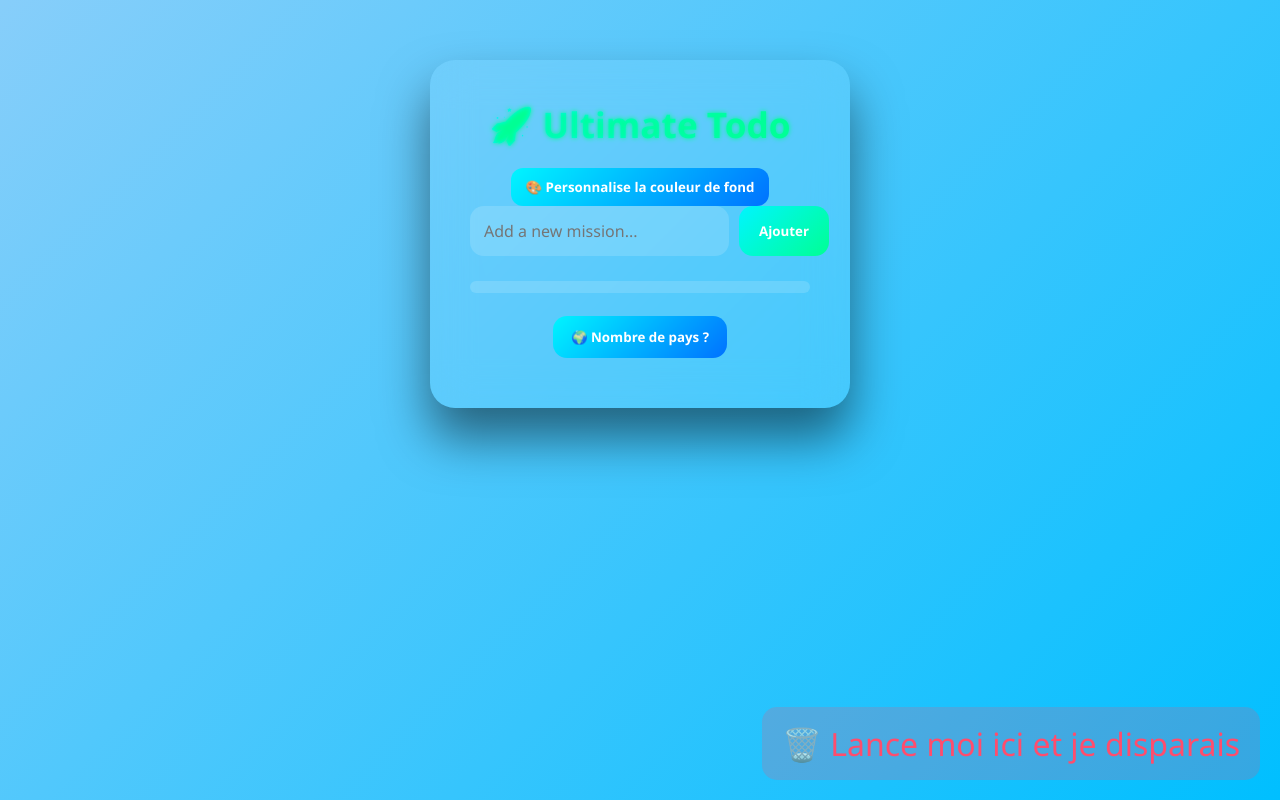
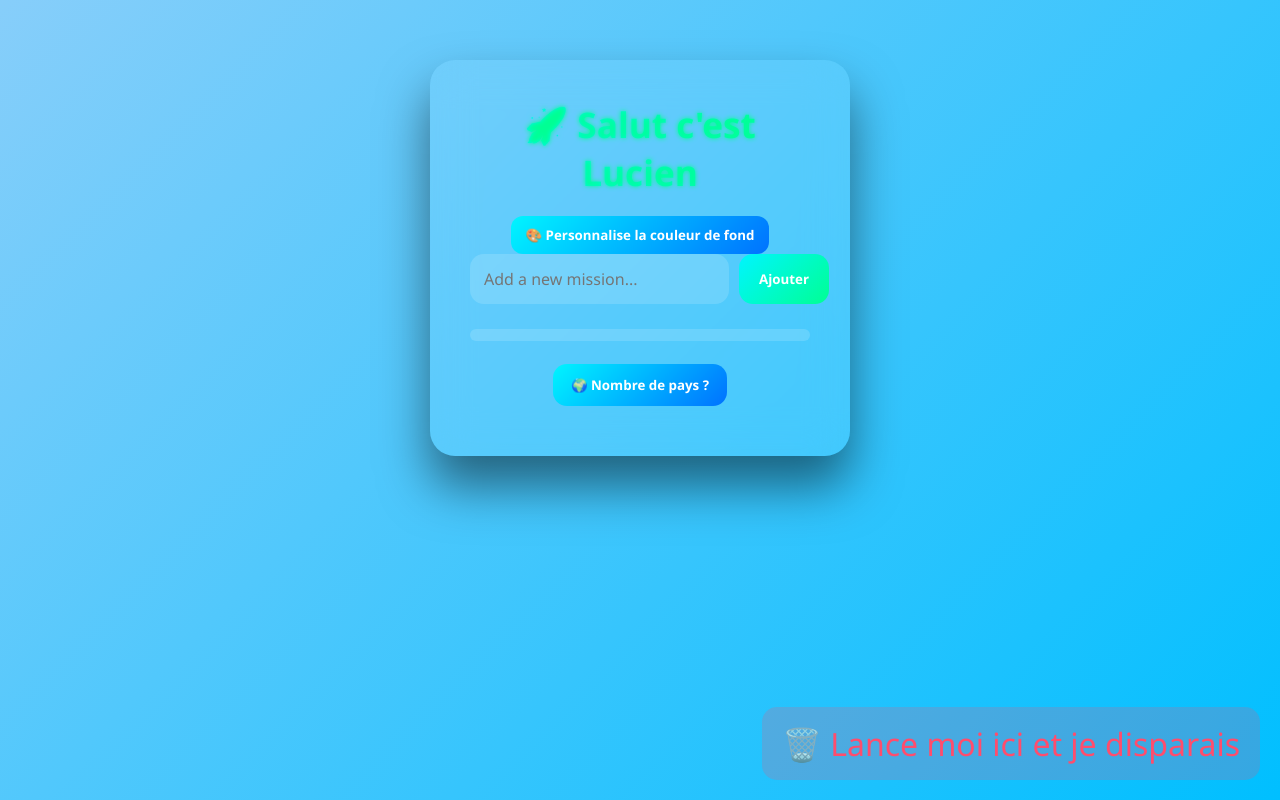
Before and after one commit to Papaux-Lucien-EMF/module210-todo-LP, a plain HTML site: page src/frontend/index.html in a window 1280 px wide. Drawn offline with nearby package versions, Linux system fonts and the light colour scheme; no server answers.

Commit message:
nom modifier

```diff
--- a/src/frontend/index.html
+++ b/src/frontend/index.html
@@ -14,7 +14,7 @@
   <div class="background"></div>
 
   <div class="app-container">
-    <h1 id="app-title">🚀 Ultimate Todo</h1>
+    <h1 id="app-title">🚀 Salut c'est Lucien</h1>
 
     <div class="bg-picker">
       <button id="bg-button">🎨 Personnalise la couleur de fond</button>
```
